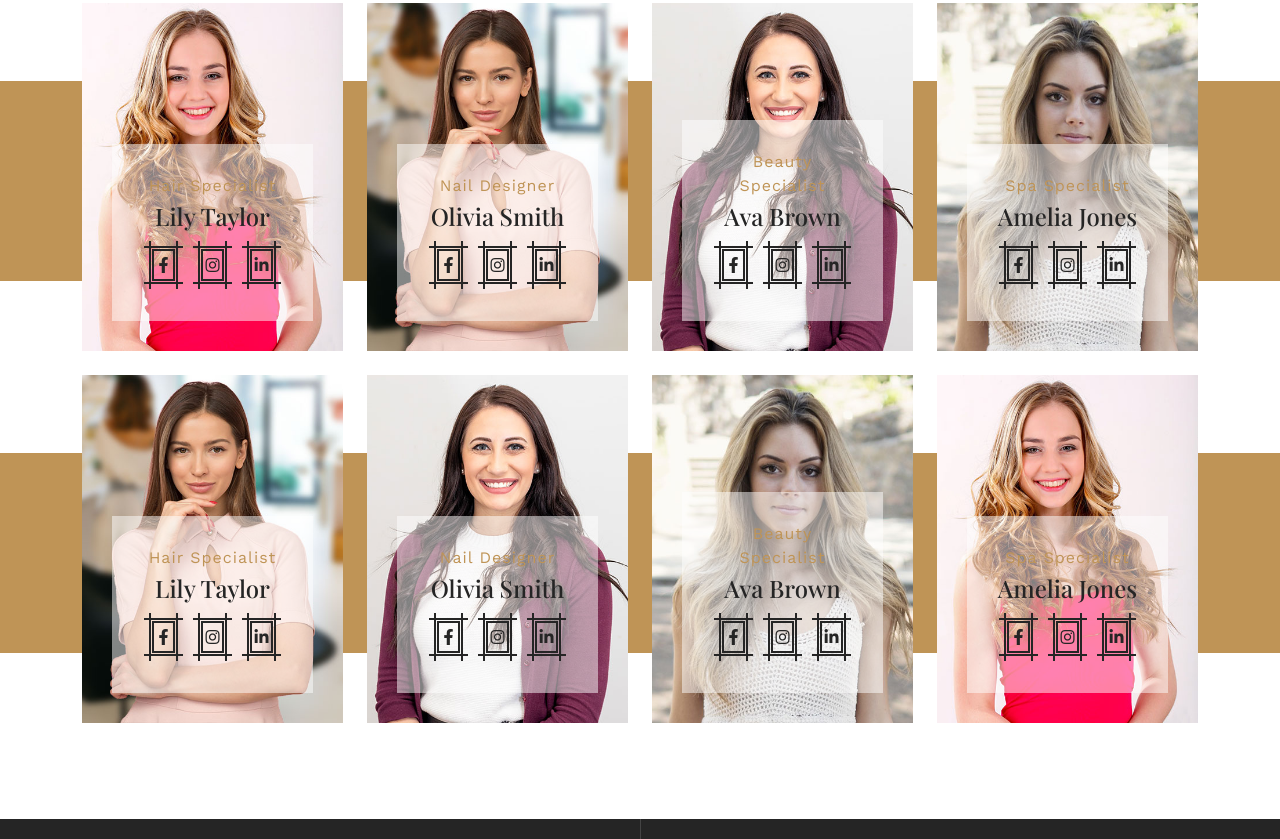
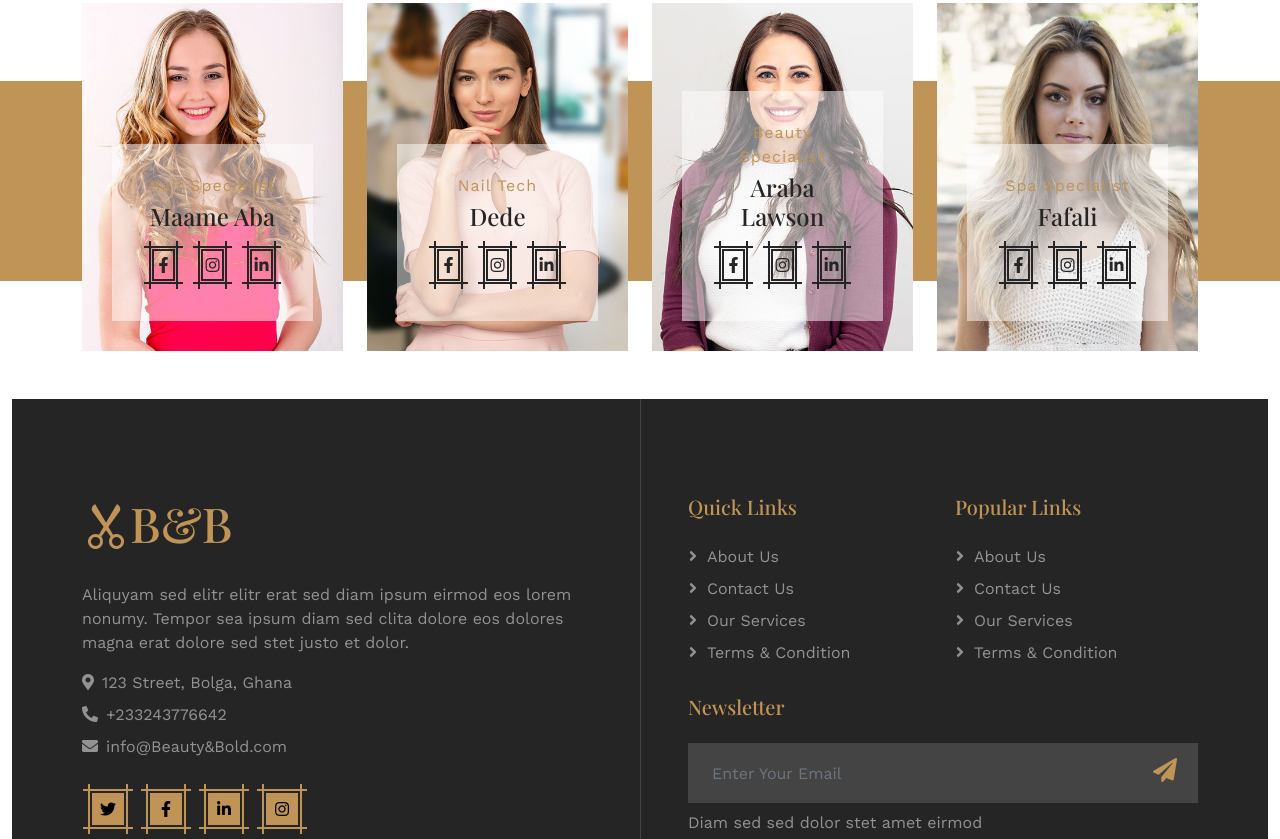
Before and after one commit to Syxmiludo/Project, a plain HTML site: page team.html in a window 1280 px wide. Shown: the part 661-1500 px from the top of the page. Drawn offline with nearby package versions, Linux system fonts and the light colour scheme.

Commit message:
Changed team names

```diff
--- a/team.html
+++ b/team.html
@@ -101,19 +101,19 @@
 
 
     <!-- Team Start -->
-    <div class="container-fluid overflow-hidden py-5">
+      <div class="container-fluid overflow-hidden py-5">
         <div class="container">
             <div class="text-center wow fadeIn" data-wow-delay="0.2s">
                 <h1 class="font-dancing-script text-primary">Team Members</h1>
                 <h1 class="mb-5">Our Experienced Specialists</h1>
             </div>
-            <div class="row g-4 team mb-4">
+            <div class="row g-4 team">
                 <div class="col-md-6 col-lg-3 wow fadeIn" data-wow-delay="0.1s">
                     <div class="team-item position-relative overflow-hidden">
                         <img class="img-fluid w-100" src="img/team-1.jpg" alt="">
                         <div class="team-overlay">
                             <p class="text-primary mb-1">Hair Specialist</p>
-                            <h4>Lily Taylor</h4>
+                            <h4>Maame Aba</h4>
                             <div class="d-flex justify-content-center">
                                 <a class="btn btn-dark btn-sm-square border-2 me-3" href="">
                                     <i class="fab fa-facebook-f"></i>
@@ -132,8 +132,8 @@
                     <div class="team-item position-relative overflow-hidden">
                         <img class="img-fluid w-100" src="img/team-2.jpg" alt="">
                         <div class="team-overlay">
-                            <p class="text-primary mb-1">Nail Designer</p>
-                            <h4>Olivia Smith</h4>
+                            <p class="text-primary mb-1">Nail Tech</p>
+                            <h4>Dede</h4>
                             <div class="d-flex justify-content-center">
                                 <a class="btn btn-dark btn-sm-square border-2 me-3" href="">
                                     <i class="fab fa-facebook-f"></i>
@@ -153,7 +153,7 @@
                         <img class="img-fluid w-100" src="img/team-3.jpg" alt="">
                         <div class="team-overlay">
                             <p class="text-primary mb-1">Beauty Specialist</p>
-                            <h4>Ava Brown</h4>
+                            <h4>Araba Lawson</h4>
                             <div class="d-flex justify-content-center">
                                 <a class="btn btn-dark btn-sm-square border-2 me-3" href="">
                                     <i class="fab fa-facebook-f"></i>
@@ -173,89 +173,7 @@
                         <img class="img-fluid w-100" src="img/team-4.jpg" alt="">
                         <div class="team-overlay">
                             <p class="text-primary mb-1">Spa Specialist</p>
-                            <h4>Amelia Jones</h4>
-                            <div class="d-flex justify-content-center">
-                                <a class="btn btn-dark btn-sm-square border-2 me-3" href="">
-                                    <i class="fab fa-facebook-f"></i>
-                                </a>
-                                <a class="btn btn-dark btn-sm-square border-2 me-3" href="">
-                                    <i class="fab fa-instagram"></i>
-                                </a>
-                                <a class="btn btn-dark btn-sm-square border-2" href="">
-                                    <i class="fab fa-linkedin-in"></i>
-                                </a>
-                            </div>
-                        </div>
-                    </div>
-                </div>
-            </div>
-            <div class="row g-4 team">
-                <div class="col-md-6 col-lg-3 wow fadeIn" data-wow-delay="0.1s">
-                    <div class="team-item position-relative overflow-hidden">
-                        <img class="img-fluid w-100" src="img/team-2.jpg" alt="">
-                        <div class="team-overlay">
-                            <p class="text-primary mb-1">Hair Specialist</p>
-                            <h4>Lily Taylor</h4>
-                            <div class="d-flex justify-content-center">
-                                <a class="btn btn-dark btn-sm-square border-2 me-3" href="">
-                                    <i class="fab fa-facebook-f"></i>
-                                </a>
-                                <a class="btn btn-dark btn-sm-square border-2 me-3" href="">
-                                    <i class="fab fa-instagram"></i>
-                                </a>
-                                <a class="btn btn-dark btn-sm-square border-2" href="">
-                                    <i class="fab fa-linkedin-in"></i>
-                                </a>
-                            </div>
-                        </div>
-                    </div>
-                </div>
-                <div class="col-md-6 col-lg-3 wow fadeIn" data-wow-delay="0.3s">
-                    <div class="team-item position-relative overflow-hidden">
-                        <img class="img-fluid w-100" src="img/team-3.jpg" alt="">
-                        <div class="team-overlay">
-                            <p class="text-primary mb-1">Nail Designer</p>
-                            <h4>Olivia Smith</h4>
-                            <div class="d-flex justify-content-center">
-                                <a class="btn btn-dark btn-sm-square border-2 me-3" href="">
-                                    <i class="fab fa-facebook-f"></i>
-                                </a>
-                                <a class="btn btn-dark btn-sm-square border-2 me-3" href="">
-                                    <i class="fab fa-instagram"></i>
-                                </a>
-                                <a class="btn btn-dark btn-sm-square border-2" href="">
-                                    <i class="fab fa-linkedin-in"></i>
-                                </a>
-                            </div>
-                        </div>
-                    </div>
-                </div>
-                <div class="col-md-6 col-lg-3 wow fadeIn" data-wow-delay="0.5s">
-                    <div class="team-item position-relative overflow-hidden">
-                        <img class="img-fluid w-100" src="img/team-4.jpg" alt="">
-                        <div class="team-overlay">
-                            <p class="text-primary mb-1">Beauty Specialist</p>
-                            <h4>Ava Brown</h4>
-                            <div class="d-flex justify-content-center">
-                                <a class="btn btn-dark btn-sm-square border-2 me-3" href="">
-                                    <i class="fab fa-facebook-f"></i>
-                                </a>
-                                <a class="btn btn-dark btn-sm-square border-2 me-3" href="">
-                                    <i class="fab fa-instagram"></i>
-                                </a>
-                                <a class="btn btn-dark btn-sm-square border-2" href="">
-                                    <i class="fab fa-linkedin-in"></i>
-                                </a>
-                            </div>
-                        </div>
-                    </div>
-                </div>
-                <div class="col-md-6 col-lg-3 wow fadeIn" data-wow-delay="0.7s">
-                    <div class="team-item position-relative overflow-hidden">
-                        <img class="img-fluid w-100" src="img/team-1.jpg" alt="">
-                        <div class="team-overlay">
-                            <p class="text-primary mb-1">Spa Specialist</p>
-                            <h4>Amelia Jones</h4>
+                            <h4>Fafali</h4>
                             <div class="d-flex justify-content-center">
                                 <a class="btn btn-dark btn-sm-square border-2 me-3" href="">
                                     <i class="fab fa-facebook-f"></i>
@@ -272,7 +190,6 @@
                 </div>
             </div>
         </div>
-    </div>
     <!-- Team End -->
 
 
```
